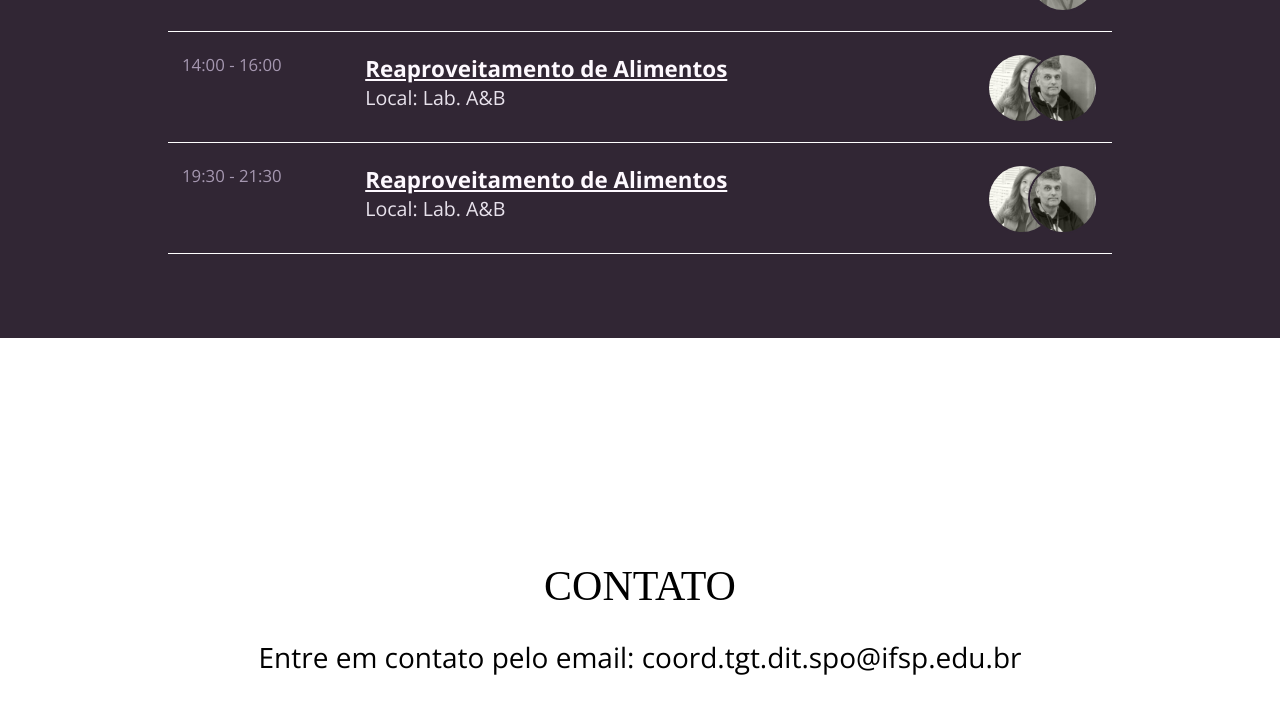
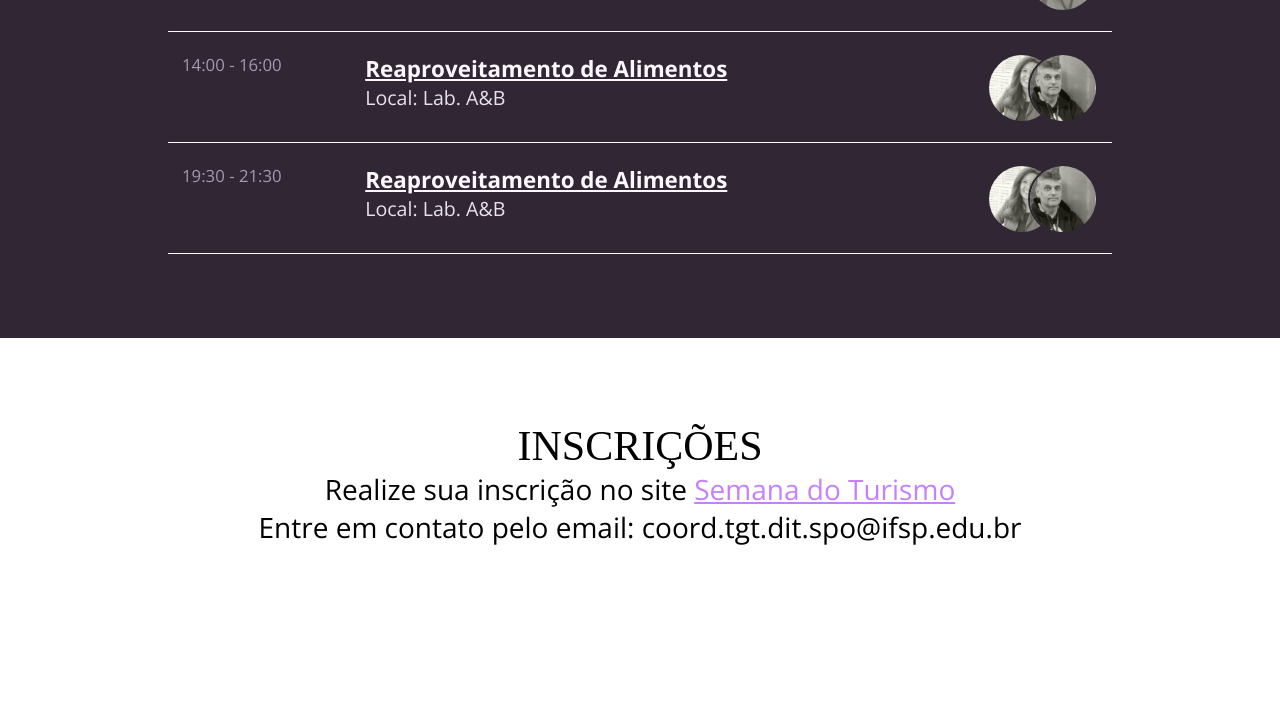
Before and after one commit to ifspcodelab/setur2019, a Jekyll site: the page built from docs/index.html, in a window 1280 px wide and 900 px high, scrolled down 11208 px. Shown: the top 714 px of the window. Built offline with Jekyll 4.4.1, drawn with Linux system fonts in a browser that asks for light colours; some web fonts are replaced; after the commit the page ends 11838 px from its top, so only the background shows below that.

Commit message:
update index

```diff
--- a/docs/index.html
+++ b/docs/index.html
@@ -136,8 +136,7 @@ layout: layout
 </section>
 
 <section id="section-contact" class="section section-contact">
-    <div>
-        <h1 class="section-heading"> Contato </h1>
-        <p>Entre em contato pelo email: coord.tgt.dit.spo@ifsp.edu.br </p>
-    </div>
+    <h2 class="section-heading"> Inscrições</h2>
+    <p>Realize sua inscrição no site <a style="color:#C680FF;" href="http://sedcitecservertest.spo.ifsp.edu.br/semana-do-turismo">Semana do Turismo</a></p>
+    <p>Entre em contato pelo email: coord.tgt.dit.spo@ifsp.edu.br </p>
 </section>
```
